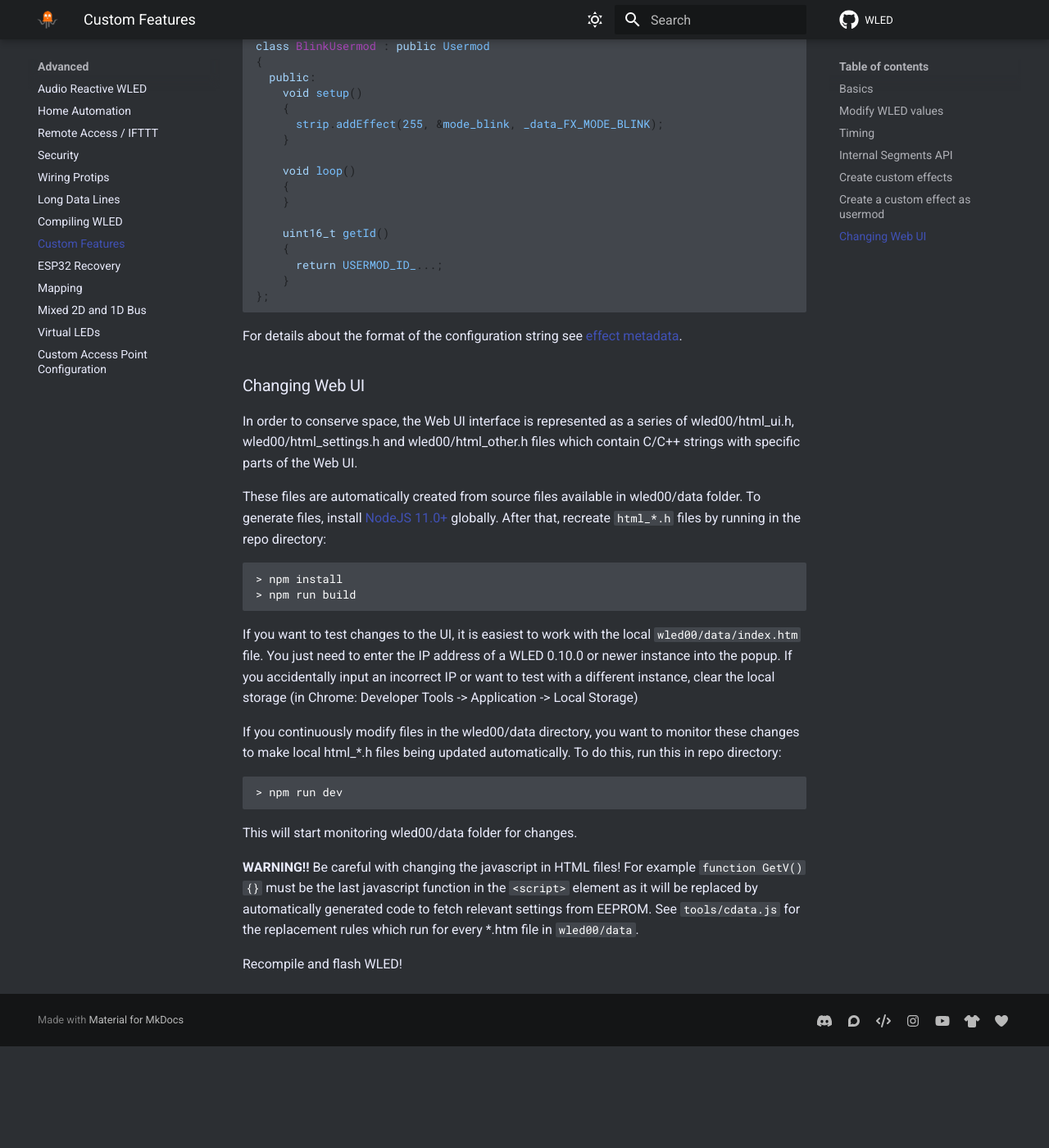
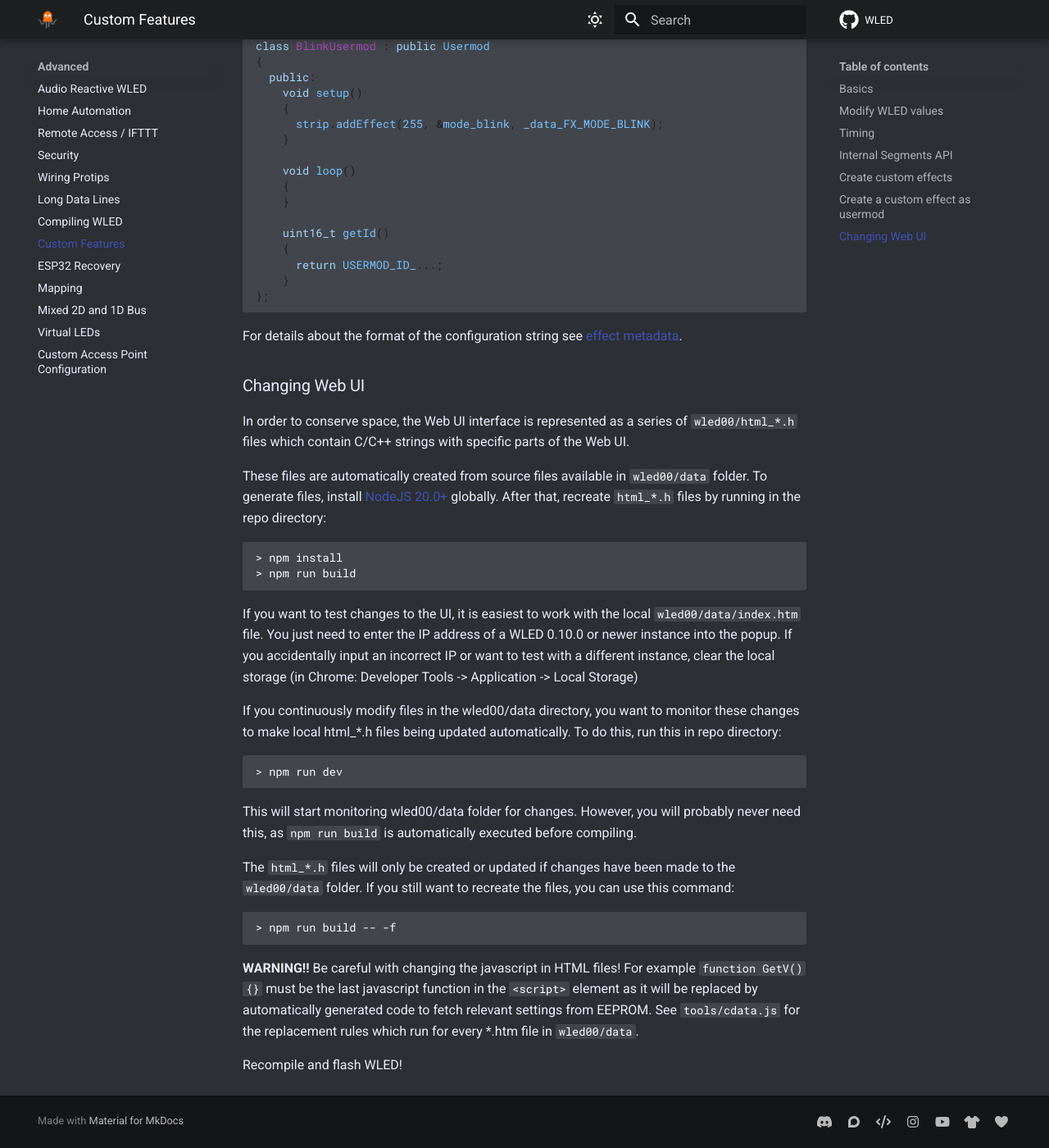
Before and after one commit to Aircoookie/WLED-Docs, an MkDocs documentation site: the page built from docs/advanced/custom-features.md, in a window 1280 px wide and 1400 px high, scrolled down 3226 px. Shown: the whole window at 82% size. Built offline with MkDocs 1.6.1 and Material for MkDocs 9.7.7, drawn with Linux system fonts in a browser that asks for light colours; comment, search, counter and statistics services are not loaded; before the commit the page ends 4502 px from its top, so only the background shows below that.

Commit message:
Update custom-features.md

````diff
--- a/docs/advanced/custom-features.md
+++ b/docs/advanced/custom-features.md
@@ -137,9 +137,9 @@ For details about the format of the configuration string see [effect metadata](/
 
 ### Changing Web UI
 
-In order to conserve space, the Web UI interface is represented as a series of wled00/html_ui.h, wled00/html_settings.h and wled00/html_other.h files which contain C/C++ strings with specific parts of the Web UI.
+In order to conserve space, the Web UI interface is represented as a series of `wled00/html_*.h` files which contain C/C++ strings with specific parts of the Web UI.
 
-These files are automatically created from source files available in wled00/data folder. To generate files, install [NodeJS 11.0+](https://nodejs.org/en/download/) globally. After that, recreate `html_*.h` files by running in the repo directory:
+These files are automatically created from source files available in `wled00/data` folder. To generate files, install [NodeJS 20.0+](https://nodejs.org/en/download/) globally. After that, recreate `html_*.h` files by running in the repo directory:
 ```
 > npm install
 > npm run build
@@ -151,7 +151,13 @@ If you continuously modify files in the wled00/data directory, you want to monit
 ```
 > npm run dev
 ```
-This will start monitoring wled00/data folder for changes.
+This will start monitoring wled00/data folder for changes. However, you will probably never need this, as `npm run build` is automatically executed before compiling.
+
+The `html_*.h` files will only be created or updated if changes have been made to the `wled00/data` folder.
+If you still want to recreate the files, you can use this command:
+```
+> npm run build -- -f
+```
 
 **WARNING!!** Be careful with changing the javascript in HTML files! For example `function GetV() {}` must be the last javascript function in the `<script>` element as it will be replaced by automatically generated code to fetch relevant settings from EEPROM. See `tools/cdata.js` for the replacement rules which run for every *.htm file in `wled00/data`.
 
````
